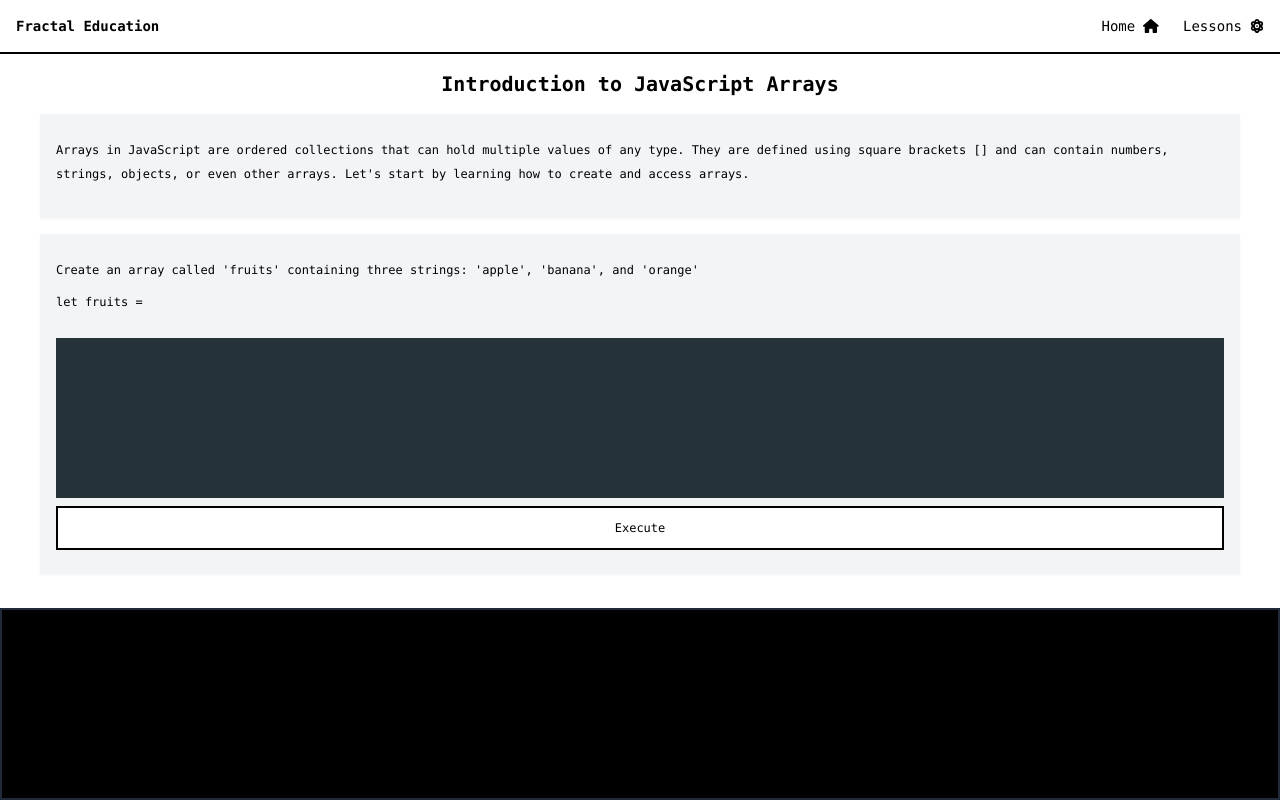
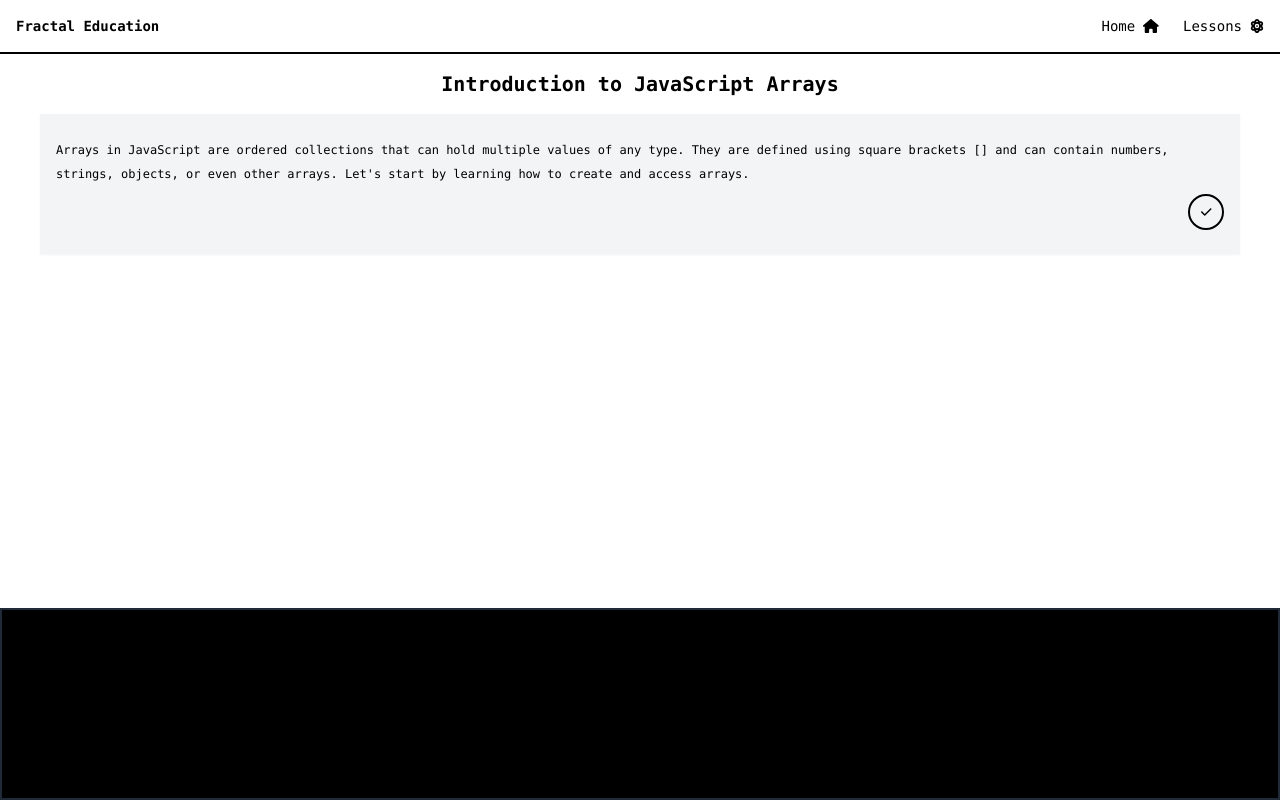
Before and after one commit to fractal-bootcamp/cs-education, a Next.js app in the folder frontend/: page /lessons/js-arrays-101 in a window 1280 px wide. Built offline with nearby package versions, Linux system fonts and the light colour scheme.

Commit message:
Added logic for moving to next lesson block

```diff
--- a/frontend/src/app/lessons/[slug]/page.tsx
+++ b/frontend/src/app/lessons/[slug]/page.tsx
@@ -26,6 +26,11 @@ const page = () => {
 
   console.log(terminalOutputs);
 
+  const handleCheck = (blockIndex: number) => {
+    const newLesson: Lesson = updateLessonBlocks(lesson, blockIndex);
+    updateLesson(newLesson, lesson.id);
+  };
+
   const handleSubmitCode = async (code: string, answer: any, blockIndex: number) => {
     const { codeResult, codeEvaluation } = await submitCode(code, answer);
     const codeResultStringified = codeResult.toString();
@@ -49,7 +54,15 @@ const page = () => {
           <div className="flex flex-col space-y-4 px-10 pb-56">
             {lesson.lessonBody.map((block, key) => {
               if (block.type === "text") {
-                return <XBlockText key={key} text={block.content} state={block.state} />;
+                return (
+                  <XBlockText
+                    key={key}
+                    blockIndex={key}
+                    text={block.content}
+                    state={block.state}
+                    onCheck={handleCheck}
+                  />
+                );
               } else if (block.type === "executable") {
                 return (
                   <XBlockExecutable
--- a/frontend/src/components/XBlockText.tsx
+++ b/frontend/src/components/XBlockText.tsx
@@ -1,11 +1,15 @@
+import { faCheck } from "@fortawesome/free-solid-svg-icons";
+import { FontAwesomeIcon } from "@fortawesome/react-fontawesome";
 import React from "react";
 
 interface XBlockTextProps {
+  blockIndex: number;
   text: string;
   state: "past" | "current" | "future";
+  onCheck: (blockIndex: number) => void;
 }
 
-const XBlockText = ({ text, state }: XBlockTextProps) => {
+const XBlockText = ({ blockIndex, text, state, onCheck }: XBlockTextProps) => {
   const background = (): string => {
     if (state === "past") {
       return "bg-green-100";
@@ -24,6 +28,16 @@ const XBlockText = ({ text, state }: XBlockTextProps) => {
           {line}
         </p>
       ))}
+      <div className="w-full flex justify-end">
+        <button
+          onClick={() => onCheck(blockIndex)}
+          className={`rounded-full h-4 w-4 p-4 border-2 border-black flex justify-center items-center ${
+            state === "past" ? "bg-green-500" : ""
+          }`}
+        >
+          <FontAwesomeIcon icon={faCheck} />
+        </button>
+      </div>
     </div>
   );
 };
--- a/frontend/src/lib/dummyLessons.ts
+++ b/frontend/src/lib/dummyLessons.ts
@@ -18,7 +18,7 @@ export const dummyLessons: Lesson[] = [
         content:
           "Create an array called 'fruits' containing three strings: 'apple', 'banana', and 'orange'\nlet fruits = ",
         answer: ["apple", "banana", "orange"],
-        state: "current",
+        state: "future",
       },
       {
         id: "block-3",
```
